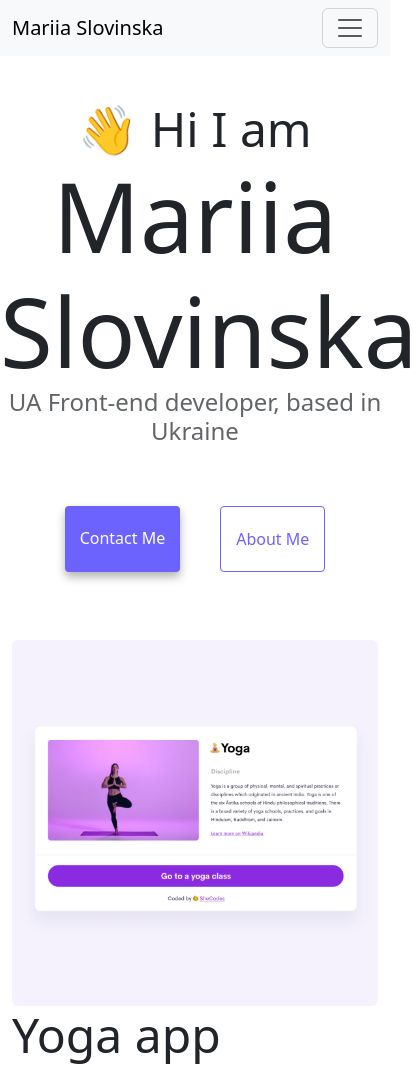
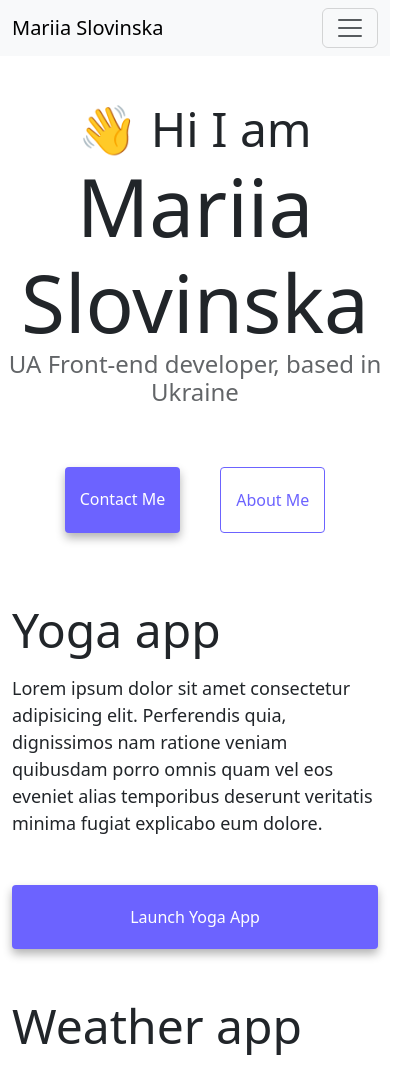
Before and after one commit to slovinskamary/advanced-bootstrap-homework-challenge, a plain HTML site: page index.html in a window 390 px wide. Shown: the top 1067 px of the page, 418 px wide, since content can reach past the window. Drawn offline with nearby package versions, Linux system fonts and the light colour scheme.

Commit message:
responsive on mobile devices

```diff
--- a/style.css
+++ b/style.css
@@ -105,8 +105,16 @@ p {
   box-shadow: var(--box-shadow);
   color: white;
 }
-@media (min-width: 800px) {
+@media (max-width: 800px) {
   img {
     display: none;
   }
+  .primary-link {
+    display: flex;
+    justify-content: center;
+
+  }
+  h1 {
+    font-size: 80px;
+  }
 }
```
